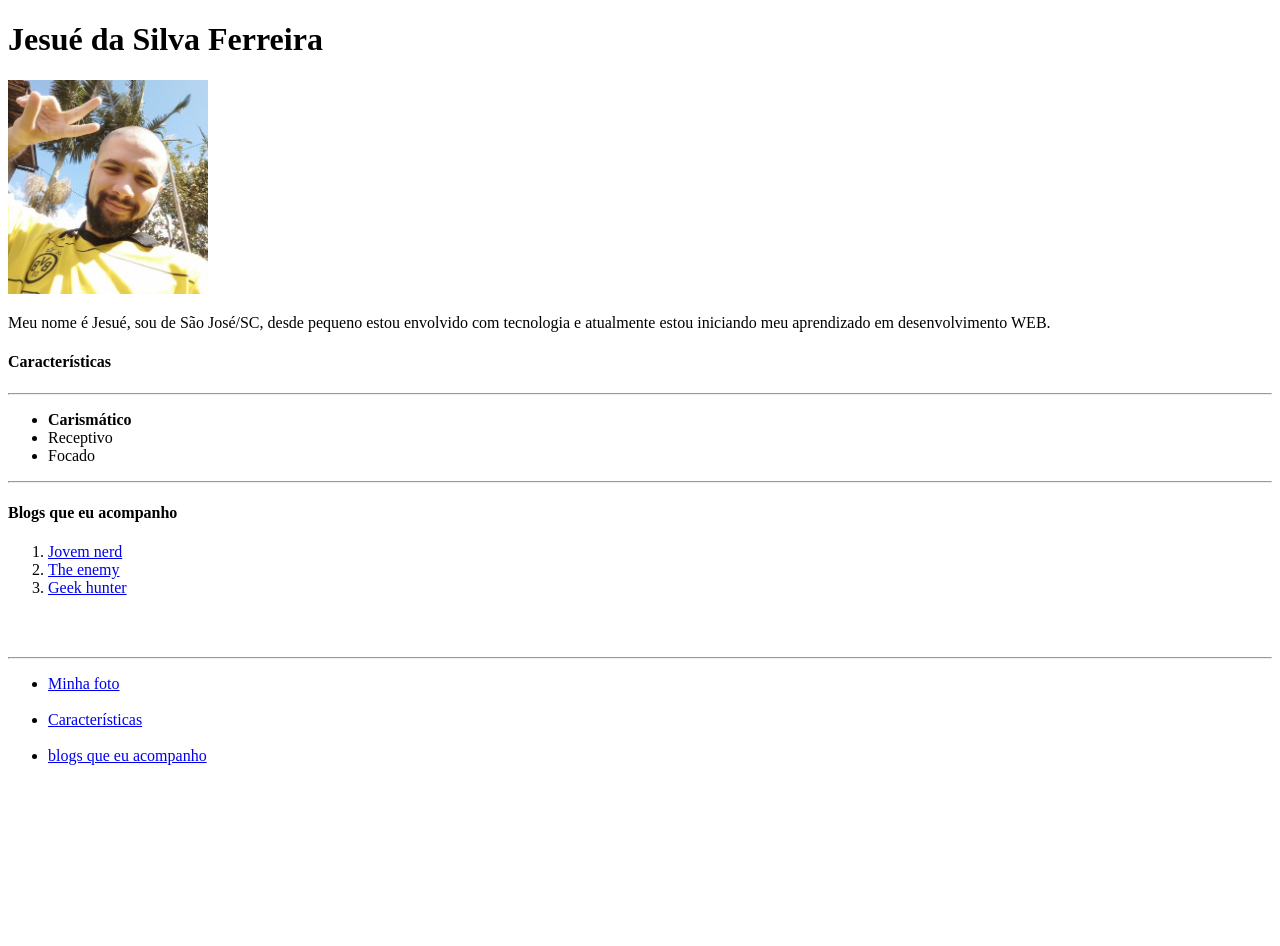
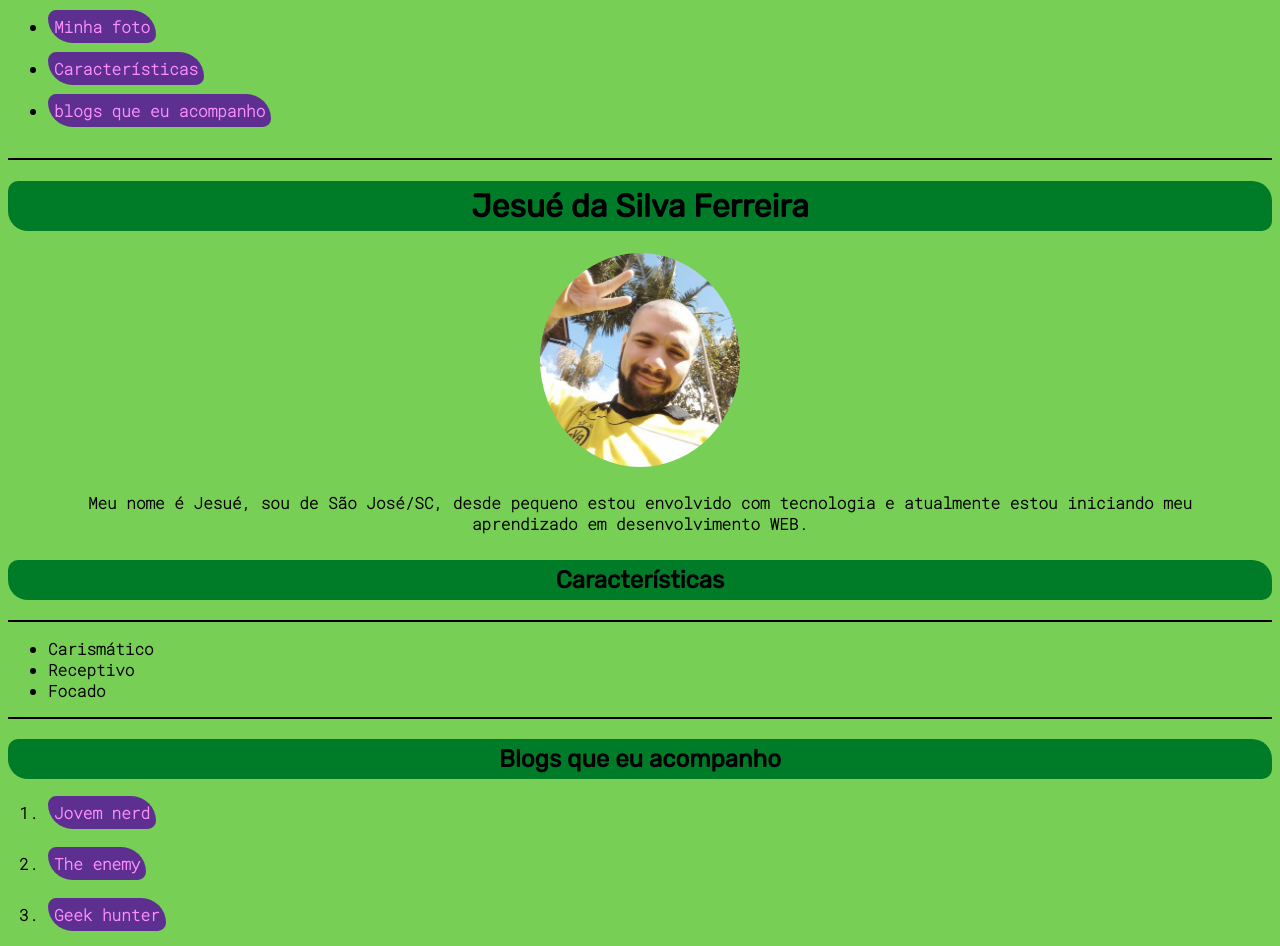
Before and after one commit to Gzuuu/Gzuuu.github.io, a plain HTML site: page index.html in a window 1280 px wide. Before the commit the page ends 800 px from the top, so only its background shows below. Drawn offline with Linux system fonts and the light colour scheme.

Commit message:
atualiza conteudo

```diff
--- a/index.html
+++ b/index.html
@@ -1,17 +1,78 @@
 <!DOCTYPE html>
 <html lang="pt-br">
+
 <head>
     <meta charset="UTF-8">
     <meta http-equiv="X-UA-Compatible" content="IE=edge">
     <meta name="viewport" content="width=device-width, initial-scale=1.0">
     <title>Meu Portifólio</title>
+    <style>
+        body {
+            background-color: rgb(120, 207, 85);
+            font-family: 'Roboto Mono', monospace;
+            font-weight: 600;
+        }
+
+        .button {
+            border-radius: 10px 30px;
+            text-decoration: none;
+            background-color: rgb(92, 47, 145);
+            color: rgb(252, 143, 252);
+            padding: 6px;
+        }
+
+        .blogs {
+            border-radius: 10px 30px;
+            text-decoration: none;
+            background-color: rgb(92, 47, 145);
+            color: rgb(252, 143, 252);
+            padding: 6px;
+            line-height: 30px;
+        }
+
+        h2,
+        h1 {
+            background-color: rgb(0, 124, 41);
+            padding: 6px;
+            text-decoration: none;
+            border-radius: 10px 20px;
+            text-align: center;
+            font-family: 'Rubik', sans-serif;
+        }
+
+        #foto {
+            border-radius: 50%;
+            display: block;
+            margin: auto;
+        }
+
+        p {
+            text-align: center;
+            margin: 2%;
+        }
+        hr{
+            height: 2px;
+            background-color: rgb(0, 0, 0);
+            border: none;
+        }
+    </style>
+    <link href="https://fonts.googleapis.com/css2?family=Roboto+Mono:wght@200&display=swap" rel="stylesheet">
+    <link href="https://fonts.googleapis.com/css2?family=Roboto+Mono:wght@200&family=Rubik&display=swap"
+        rel="stylesheet">
 </head>
+
 <body>
+    <ul>
+        <li><a href="#foto" class="button">Minha foto</a></li> <br>
+        <li><a href="#caracter" class="button">Características</a></li> <br>
+        <li><a href="#blogs" class="button">blogs que eu acompanho</a></li> <br>
+    </ul>
+    <hr>
     <h1>Jesué da Silva Ferreira</h1>
     <img src="unknown.png" alt="foto de Jesué da silva ferreira" width="200px" id="foto">
     <p>Meu nome é Jesué, sou de São José/SC, desde pequeno estou envolvido com tecnologia e
         atualmente estou iniciando meu aprendizado em desenvolvimento WEB. </p>
-    <h4 id="caracter">Características</h4>
+    <h2 id="caracter">Características</h2>
     <hr>
     <ul>
         <li><strong>Carismático</strong></li>
@@ -19,19 +80,13 @@
         <li>Focado</li>
     </ul>
     <hr>
-    <h4 id="blogs">Blogs que eu acompanho</h4>
+    <h2 id="blogs">Blogs que eu acompanho</h2>
     <ol>
-        <li><a href="https://jovemnerd.com.br/" target="_blank">Jovem nerd</a> </li>
-        <li><a href="https://www.theenemy.com.br/" target="_blank">The enemy</a></li>
-        <li><a href="https://www.geekhunter.com.br/" target="_blank">Geek hunter</a></li>
+        <li><a href="https://jovemnerd.com.br/" target="_blank" class="blogs">Jovem nerd</a> </li> <br>
+        <li><a href="https://www.theenemy.com.br/" target="_blank" class="blogs">The enemy</a></li> <br>
+        <li><a href="https://www.geekhunter.com.br/" target="_blank" class="blogs">Geek hunter</a></li>
     </ol>
-    <br>
-    <br>
-    <hr>
-    <ul>
-        <li><a href="#foto">Minha foto</a></li> <br>
-        <li><a href="#caracter">Características</a></li> <br>
-        <li><a href="#blogs">blogs que eu acompanho</a></li> <br>
-    </ul>
+
 </body>
+
 </html>
```
